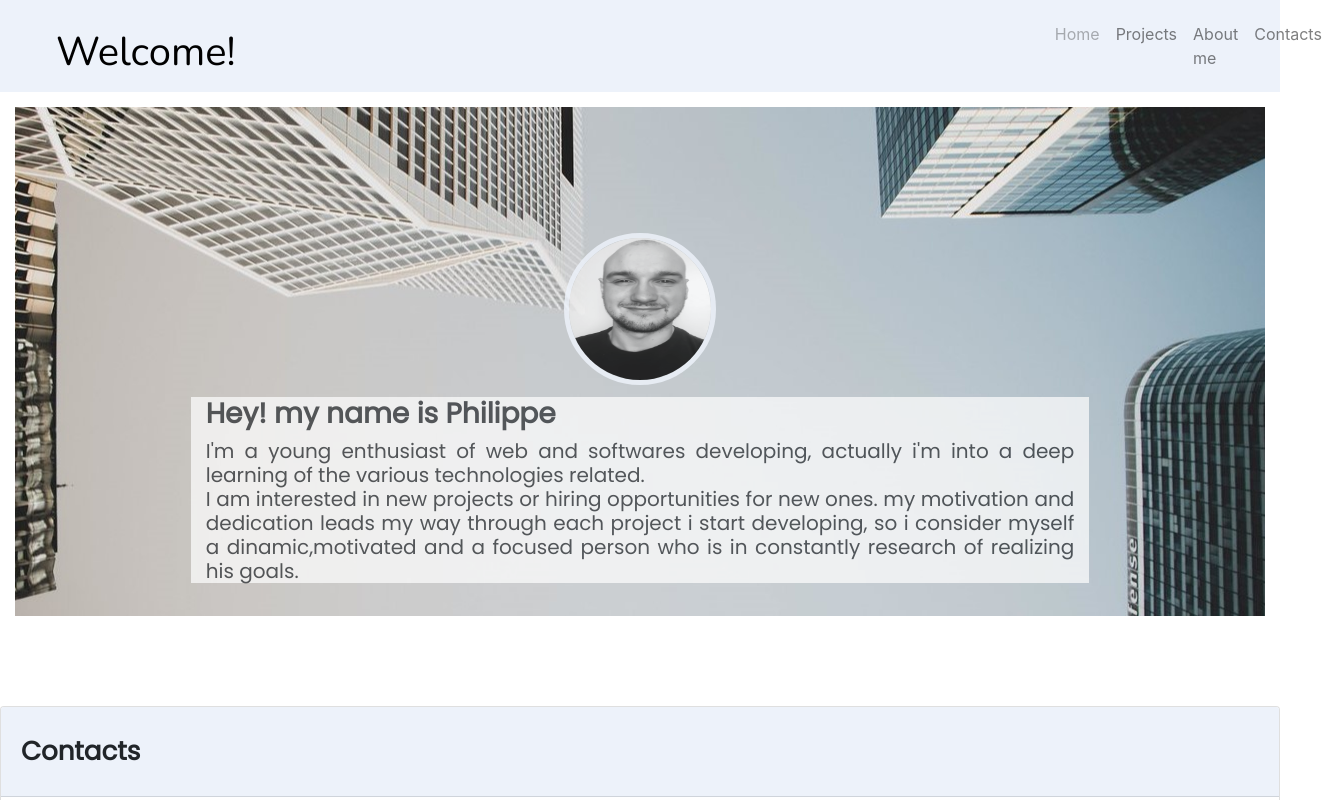
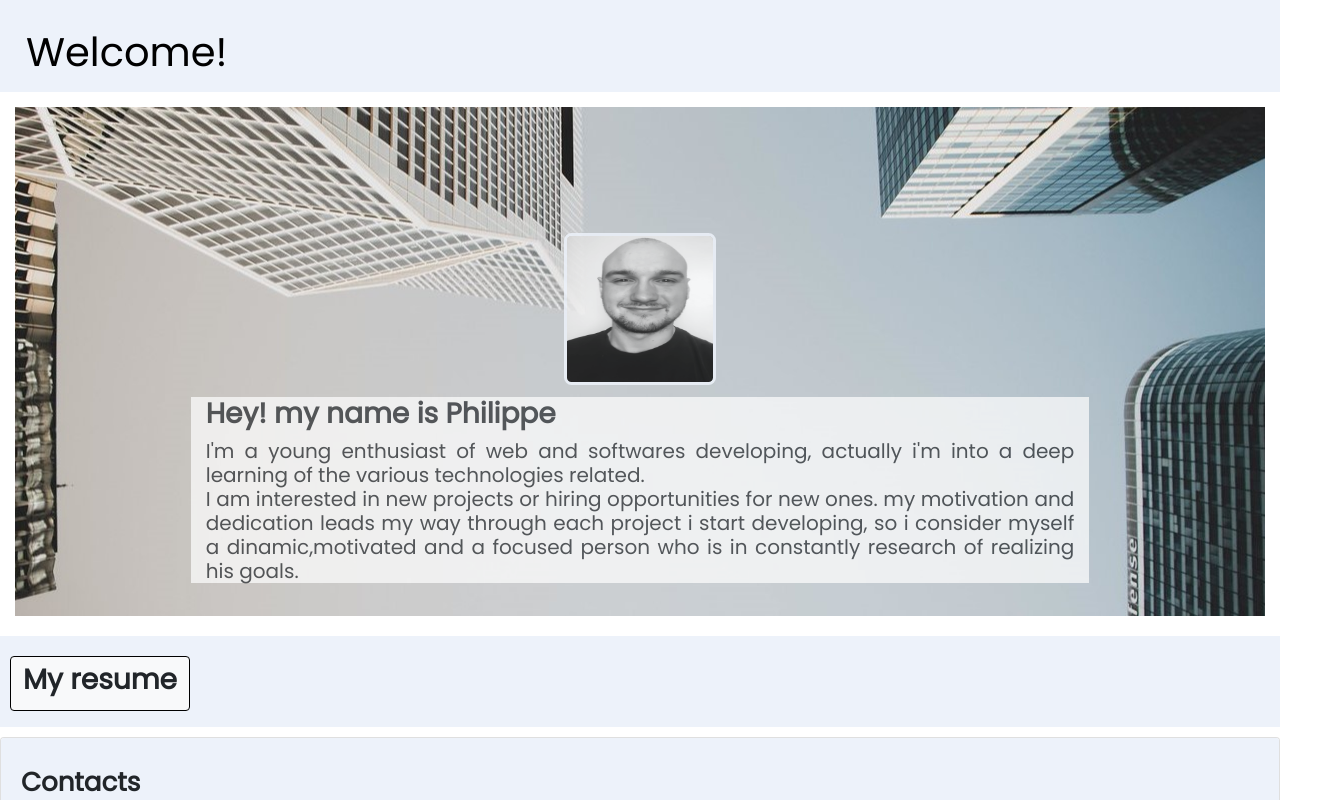
Before and after one commit to philrota/Cvwebsite, a React (Create React App) app: page / in a window 1280 px wide. Shown: the top 800 px of the page, 1330 px wide, since content can reach past the window. Built offline with nearby package versions, Linux system fonts and the light colour scheme.

Commit message:
Implemented
-added new collapsible sections.
-deployed a new version.
-fixed some styles like margin and #propic

```diff
--- a/package.json
+++ b/package.json
@@ -7,10 +7,14 @@
     "@testing-library/react": "^9.4.0",
     "@testing-library/user-event": "^7.2.1",
     "bootstrap": "^4.4.1",
+    "history": "^1.13.1",
     "react": "^16.12.0",
     "react-bootstrap": "^1.0.0-beta.17",
     "react-dom": "^16.12.0",
-    "react-scripts": "3.4.0"
+    "react-router": "^5.1.2",
+    "react-router-dom": "^5.1.2",
+    "react-scripts": "3.4.0",
+    "reactstrap": "^8.4.1"
   },
   "scripts": {
     "start": "react-scripts start",
--- /dev/null
+++ b/src/components/Coll.jsx
@@ -0,0 +1,17 @@
+import React from 'react';
+import { UncontrolledCollapse, Button, CardBody, Card } from 'reactstrap';
+import Content from './Content'
+const Coll = () => (
+  <div>
+    <div style={{width:"100%",margin:"auto",textAlign:"left",backgroundColor:"#edf2fa",marginTop:20}}>
+    <button className="btn btn-light" id="toggler" style={{ marginBottom: '1rem',marginLeft: 10,marginTop:20,border:"thin solid black",fontFamily:"Poppins"}}>
+      <h3><b>My resume</b></h3>
+    </button>
+    </div>
+    <UncontrolledCollapse toggler="#toggler">
+      <Content />
+    </UncontrolledCollapse>
+  </div>
+);
+
+export default Coll;
--- a/src/components/Content.jsx
+++ b/src/components/Content.jsx
@@ -1,4 +1,5 @@
 import React, { Component } from "react";
+
 class Content extends Component {
   constructor(props) {
     super(props);
@@ -7,7 +8,7 @@ class Content extends Component {
 
   render() {
     return (
-      <main id="main-box" className="container-fluid">
+      <main id="main-box" className="container-fluid ">
         <div className="card">
           <h5 className="card-header">Work Summary</h5>
           <div className="card-body">
--- a/src/components/Header.jsx
+++ b/src/components/Header.jsx
@@ -4,7 +4,7 @@ class Header extends Component {
 
   render() {
     return (
-      <header style={{ marginLeft: 40, marginTop: 20, fontFamily: "Nunito" }}>
+      <header style={{ marginLeft: 10, marginTop: 20, fontFamily: "Poppins" }}>
         <h1 style={{ color: "black" }}>Welcome!</h1>
       </header>
     );
--- a/src/components/Menu.jsx
+++ b/src/components/Menu.jsx
@@ -9,15 +9,10 @@ class Menu extends Component {
     return (
       <Navbar collapseOnSelect id="navbar" expand="lg" variant="light">
         <Header />
-        <Navbar.Toggle aria-controls="responsive-navbar-nav" />
+
         <Navbar.Collapse id="responsive-navbar-nav">
           <Nav className="mr-auto">
-            <Nav.Link href="#Home" className="disabled">
-              Home
-            </Nav.Link>
-            <Nav.Link href="#features">Projects</Nav.Link>
-            <Nav.Link href="#pricing">About me</Nav.Link>
-            <Nav.Link href="#contacts">Contacts</Nav.Link>
+
           </Nav>
         </Navbar.Collapse>
       </Navbar>
--- a/src/components/app.jsx
+++ b/src/components/app.jsx
@@ -3,6 +3,9 @@ import Menu from "./Menu";
 import Presentation from "./Presentation";
 import Content from "./Content";
 import Footer from "./Footer";
+import Coll from "./Coll"
+
+
 
 class App extends Component {
   state = {};
@@ -11,7 +14,7 @@ class App extends Component {
       <div id="body">
         <Menu />
         <Presentation />
-
+        <Coll />
         <Footer />
       </div>
     );
--- a/src/index.css
+++ b/src/index.css
@@ -3,7 +3,7 @@
   margin: auto;
 }
 #responsive-navbar-nav {
-  margin-left: 65%;
+  margin-left: 60%;
 }
 #navbar {
   background-color: rgba(237, 242, 250, 1);
@@ -25,10 +25,11 @@
   text-align: center;
 }
 #propic {
-  border-radius: 50%;
+  border-radius: 5%;
   margin-top: 10%;
   opacity: 0.85;
-  border: thick solid #edf2fa;
+  border: solid #edf2fa;
+  border-width: 3px;
 }
 #resume {
 
@@ -73,7 +74,7 @@ h5 {
 
 
 
-  margin-top: 90px;
+  margin-top: 10px;
   font-family: "Poppins";
 }
 #footer-header {
```
Also changed, not shown: 1 other file (tests, documents, lock files or other folders).
